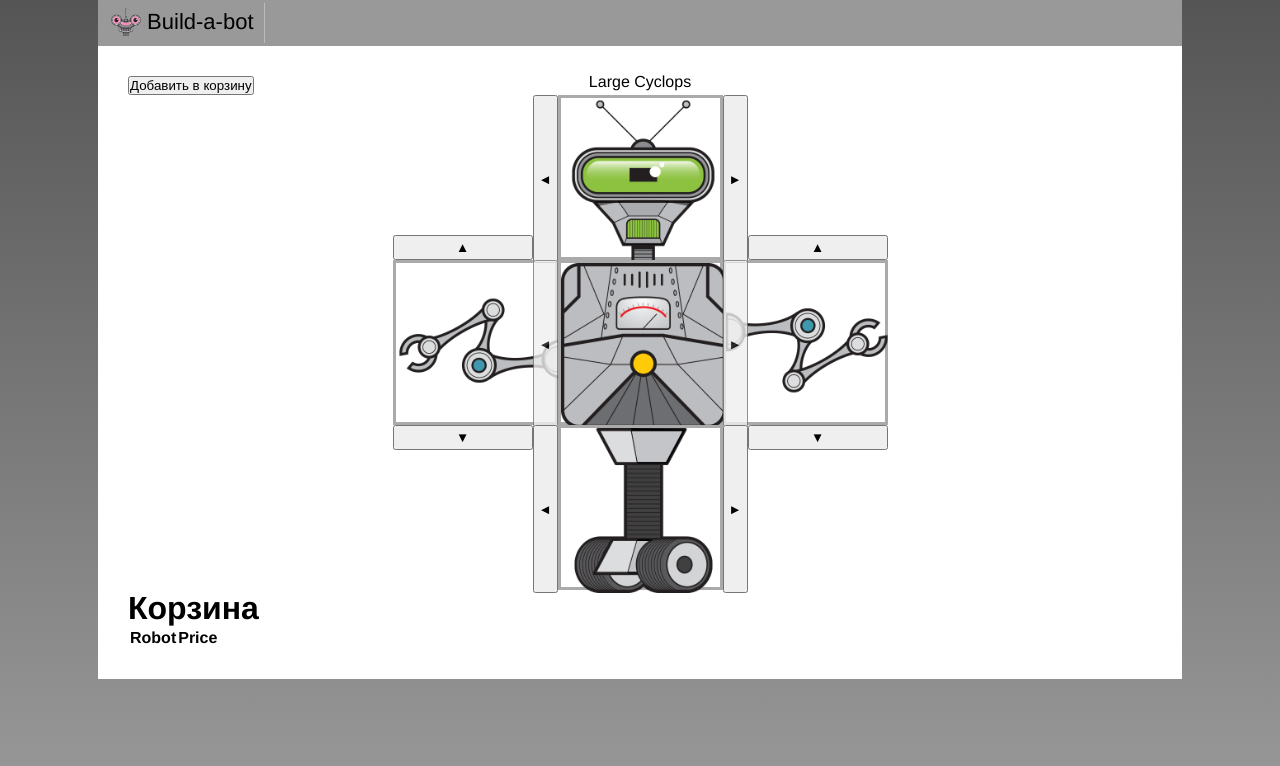
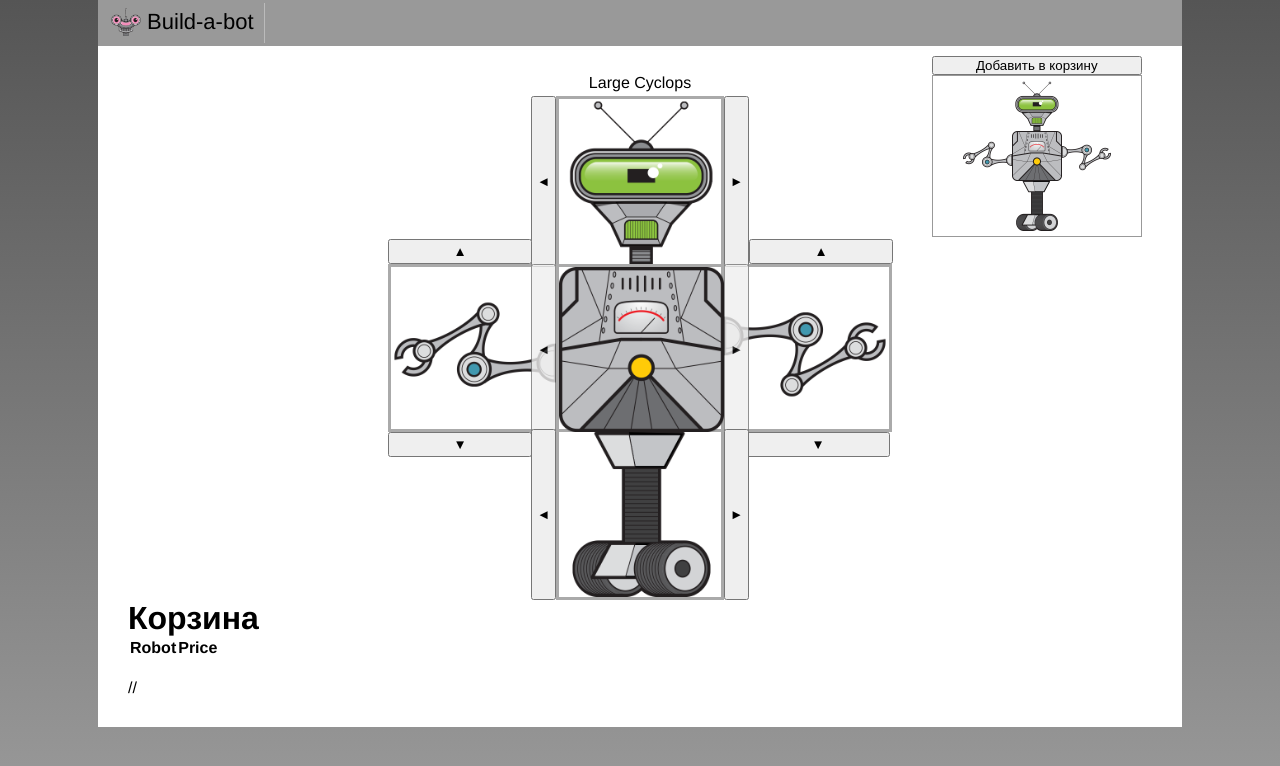
Before and after one commit to Kalliacto/Build-a-bot, a Vue app: page / in a window 1280 px wide. Shown: the top 766 px of the page. Built offline with nearby package versions, Linux system fonts and the light colour scheme.

Commit message:
add component RobotPreviw

```diff
--- a/src/App.vue
+++ b/src/App.vue
@@ -19,7 +19,7 @@
 <script>
 // import HomePage from './pages/HomePage.vue';
 import RobotBuilder from './pages/RobotBuilder.vue';
-// import Search from './components/search/Search.vue';
+// import Search from './components/Search/Search.vue';
 
 export default {
     name: 'App',
--- a/src/components/PartSelector/PartSelector.vue
+++ b/src/components/PartSelector/PartSelector.vue
@@ -43,12 +43,23 @@ export default {
             return this.parts[this.selectedPartIndex];
         },
     },
+    created() {
+        this.emitSelectedPart();
+    },
+    updated() {
+        this.emitSelectedPart();
+    },
     methods: {
+        emitSelectedPart() {
+            this.$emit('partSelected', this.selectedPart);
+        },
         selectNextPart() {
             this.selectedPartIndex = getNextValidIndex(this.selectedPartIndex, this.parts.length);
+            // this.emitSelectedPart(); Если не использовать updated(), который следит за изменением чеголибо в компоненте
         },
         selectPreviousPart() {
             this.selectedPartIndex = getPreviousValidIndex(this.selectedPartIndex, this.parts.length);
+            // this.emitSelectedPart();
         },
     },
 };
@@ -108,7 +119,7 @@ export default {
     top: -3px;
     left: -28px;
     width: 25px;
-    height: 168px;
+    height: 171px;
 }
 .next-selector {
     position: absolute;
@@ -116,7 +127,7 @@ export default {
     top: -3px;
     right: -28px;
     width: 25px;
-    height: 168px;
+    height: 171px;
 }
 .left .prev-selector:after,
 .right .prev-selector:after {
@@ -143,27 +154,27 @@ export default {
 .left .prev-selector {
     top: -28px;
     left: -3px;
-    width: 140px;
+    width: 144px;
     height: 25px;
 }
 .left .next-selector {
     top: auto;
     bottom: -28px;
     left: -3px;
-    width: 140px;
+    width: 144px;
     height: 25px;
 }
 .right .prev-selector {
     top: -28px;
-    left: 22px;
-    width: 140px;
+    left: 25px;
+    width: 144px;
     height: 25px;
 }
 .right .next-selector {
     top: auto;
     bottom: -28px;
     left: 22px;
-    width: 140px;
+    width: 144px;
     height: 25px;
 }
 .highlight {
--- /dev/null
+++ b/src/components/RobotBuilderPreview/RobotBuilderPreview.vue
@@ -0,0 +1,51 @@
+<template>
+    <div class="preview">
+        <div class="preview-content">
+            <div class="top-row">
+                <img :src="selectedRobot.head.src" />
+            </div>
+            <div class="middle-row">
+                <img :src="selectedRobot.leftArm.src" class="rotate-left" />
+                <img :src="selectedRobot.torso.src" />
+                <img :src="selectedRobot.rightArm.src" class="rotate-right" />
+            </div>
+            <div class="bottom-row">
+                <img :src="selectedRobot.base.src" />
+            </div>
+        </div>
+    </div>
+</template>
+
+<script>
+export default {
+    props: {
+        selectedRobot: {
+            type: Object,
+            // required: true,
+        },
+    },
+};
+</script>
+
+<style scoped>
+.preview {
+    position: relative;
+    right: 0;
+    width: 210px;
+    max-height: 210px;
+}
+.preview-content {
+    border: 1px solid #999;
+    padding: 5px;
+}
+.preview img {
+    width: 50px;
+    height: 50px;
+}
+.rotate-right {
+    transform: rotate(90deg);
+}
+.rotate-left {
+    transform: rotate(-90deg);
+}
+</style>
--- a/src/pages/RobotBuilder.vue
+++ b/src/pages/RobotBuilder.vue
@@ -1,16 +1,39 @@
 <template>
     <div class="content">
-        <button @click="addToCart()" class="add-to-cart">Добавить в корзину</button>
+        <div class="cart-container">
+            <button @click="addToCart()" class="add-to-cart">Добавить в корзину</button>
+            <RobotBuilderPreview :selectedRobot="selectedRobot" />
+        </div>
         <div class="top-row">
-            <PartSelector :parts="availableParts.heads" position="top" />
+            <PartSelector
+                :parts="availableParts.heads"
+                position="top"
+                @partSelected="(part) => (selectedRobot.head = part)"
+            />
         </div>
         <div class="middle-row">
-            <PartSelector :parts="availableParts.arms" position="left" />
-            <PartSelector :parts="availableParts.torsos" position="center" />
-            <PartSelector :parts="availableParts.arms" position="right" />
+            <PartSelector
+                :parts="availableParts.arms"
+                position="left"
+                @partSelected="(part) => (selectedRobot.leftArm = part)"
+            />
+            <PartSelector
+                :parts="availableParts.torsos"
+                position="center"
+                @partSelected="(part) => (selectedRobot.torso = part)"
+            />
+            <PartSelector
+                :parts="availableParts.arms"
+                position="right"
+                @partSelected="(part) => (selectedRobot.rightArm = part)"
+            />
         </div>
         <div class="bottom-row">
-            <PartSelector :parts="availableParts.bases" position="bottom" />
+            <PartSelector
+                :parts="availableParts.bases"
+                position="bottom"
+                @partSelected="(part) => (selectedRobot.base = part)"
+            />
         </div>
         <div>
             <h1>Корзина</h1>
@@ -30,16 +53,18 @@
             </table>
         </div>
     </div>
+    // {{ console.log(selectedRobot) }}
 </template>
 
 <script>
 import availableParts from '../assets/data/parts';
 import createdHookMixin from '../hooks/created-hook-mixin';
 import PartSelector from '../components/PartSelector/PartSelector.vue';
+import RobotBuilderPreview from '../components/RobotBuilderPreview/RobotBuilderPreview.vue';
 
 export default {
     name: 'RobotBuilder',
-    components: { PartSelector },
+    components: { PartSelector, RobotBuilderPreview },
     mixins: [createdHookMixin],
     data() {
         return {
@@ -65,6 +90,7 @@ export default {
     methods: {
         addToCart() {
             const robot = this.selectedRobot;
+            console.log(robot);
             const cost =
                 robot.head.cost + robot.leftArm.cost + robot.rightArm.cost + robot.base.cost + robot.torso.cost;
             this.cart.push(Object.assign({}, robot, { cost }));
@@ -73,7 +99,11 @@ export default {
 };
 </script>
 
-<style lang="scss" scoped>
+<style lang="scss">
+.content {
+    position: relative;
+    margin: 20px 0;
+}
 .part {
     position: relative;
     width: 165px;
@@ -98,4 +128,15 @@ export default {
     justify-content: space-around;
     border-top: none;
 }
+.add-to-cart {
+    width: 100%;
+}
+.cart-container {
+    position: absolute;
+    right: 1%;
+    top: -40px;
+    display: flex;
+    align-items: center;
+    flex-direction: column;
+}
 </style>
```
